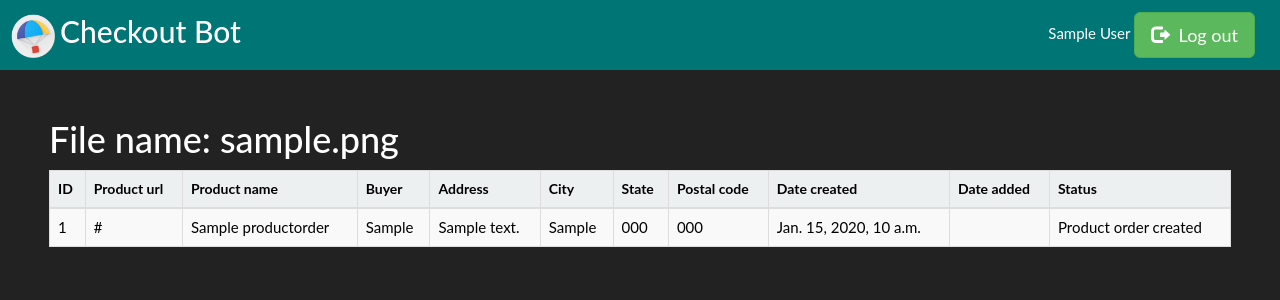
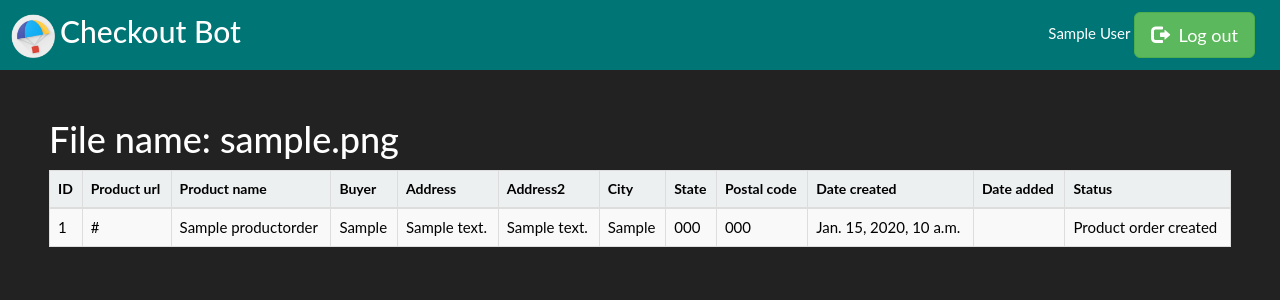
Before and after one commit to alexeykuz/checkout_bot, a Django app: page /orders-list/1/ in a window 1280 px wide. Shown: the top 300 px of the page. Run offline with Django 3.2, Linux system fonts and the light colour scheme; a user stored in the database is signed in; tables that the repository leaves empty hold one stand-in row (values such as "Sample post"); parts of the project's set-up code (start-up, migrations or seed data) failed here and were passed over; some libraries are stand-ins or nearby versions.

Commit message:
add address 2 for user

```diff
--- a/checkout_bot/checkout_app/models.py
+++ b/checkout_bot/checkout_app/models.py
@@ -41,6 +41,9 @@ class ProductOrder(models.Model):
     buyer_address = models.CharField(
         default=None, null=True, blank=True,
         max_length=255, verbose_name=_('Buyer address'))
+    buyer_address2 = models.CharField(
+        default=None, null=True, blank=True,
+        max_length=255, verbose_name=_('Buyer address 2'))
     buyer_city = models.CharField(
         default=None, null=True, blank=True,
         max_length=120, verbose_name=_('Buyer city'))
--- a/checkout_bot/checkout_app/views.py
+++ b/checkout_bot/checkout_app/views.py
@@ -1,19 +1,19 @@
 # -*- coding: UTF-8 -*-
-from openpyxl import load_workbook, Workbook
-from openpyxl.writer.excel import save_virtual_workbook
 from io import BytesIO
-import csv
 
-from django.http import HttpResponse, HttpResponseRedirect
-from django.views.generic.base import View
-from django.views.generic.edit import FormView
-from django.views.generic import ListView
-from django.contrib.auth.mixins import LoginRequiredMixin
+from django.conf import settings
+from django.contrib import messages
 from django.contrib.auth import login
 from django.contrib.auth import logout
 from django.contrib.auth.forms import AuthenticationForm
-from django.contrib import messages
-from django.conf import settings
+from django.contrib.auth.mixins import LoginRequiredMixin
+from django.http import HttpResponse, HttpResponseRedirect
+from django.views.generic import ListView
+from django.views.generic.base import View
+from django.views.generic.edit import FormView
+
+from openpyxl import Workbook, load_workbook
+from openpyxl.writer.excel import save_virtual_workbook
 
 from checkout_app.models import OrdersFileList, ProductOrder
 from checkout_app.tasks import add_processing_of_product
@@ -82,9 +82,10 @@ def upload_file_with_products(request):
                 product_name=row[1].value,
                 product_buyer=row[3].value,
                 buyer_address=row[4].value,
-                buyer_city=row[5].value,
-                buyer_state_code=row[6].value,
-                buyer_postal_code=row[7].value,
+                buyer_address2=row[5].value,
+                buyer_city=row[6].value,
+                buyer_state_code=row[7].value,
+                buyer_postal_code=row[8].value,
                 orders_file=orders_file_list)
             order.save()
             add_processing_of_product.delay(order.id)
@@ -118,6 +119,8 @@ def get_orders_in_xlsx(request, pk):
             'utf-8').replace(';', '.') if row.product_buyer else None
         buyer_address = row.buyer_address.encode(
             'utf-8').replace(';', '.') if row.buyer_address else None
+        buyer_address2 = row.buyer_address.encode(
+            'utf-8').replace(';', '.') if row.buyer_address2 else None
         buyer_city = row.buyer_city.encode(
             'utf-8').replace(';', '.') if row.buyer_city else None
         buyer_state_code = row.buyer_state_code.encode(
@@ -127,7 +130,8 @@ def get_orders_in_xlsx(request, pk):
         status = row.get_status_display()
         worksheet.append([
             product_url, product_name, product_buyer, buyer_address,
-            buyer_city, buyer_state_code, buyer_postal_code, status])
+            buyer_address2, buyer_city, buyer_state_code, buyer_postal_code,
+            status])
 
     workbook.save(response)
 
--- a/checkout_bot/checkout_bot/settings.py
+++ b/checkout_bot/checkout_bot/settings.py
@@ -131,7 +131,7 @@ STATICFILES_DIRS = (
     os.path.join(BASE_DIR, 'static'),
 )
 
-TIMEOUT_PAGE_LAODING = 20
+TIMEOUT_PAGE_LAODING = 30
 
 LOG_FILE_PATH = os.path.join(LOGS_DIR, 'google_express_parser.log')
 LOG_FILE_MAX_BYTES = 1024 * 1024 * 10  # 10mb
--- a/checkout_bot/templates/orders-list.html
+++ b/checkout_bot/templates/orders-list.html
@@ -16,6 +16,7 @@
             <th>Product name</th>
             <th>Buyer</th>
             <th>Address</th>
+            <th>Address2</th>
             <th>City</th>
             <th>State</th>
             <th>Postal code</th>
@@ -31,6 +32,7 @@
               <td>{{ order.product_name }}</td>
               <td>{{ order.product_buyer }}</td>
               <td>{{ order.buyer_address }}</td>
+              <td>{{ order.buyer_address2 }}</td>
               <td>{{ order.buyer_city }}</td>
               <td>{{ order.buyer_state_code }}</td>
               <td>{{ order.buyer_postal_code }}</td>
```
Also changed, not shown: checkout_bot/checkout_app/google_express_checkout_bot.py (+15 -4 lines), checkout_bot/checkout_app/migrations/0003_auto_20170615_1355.py (added).
